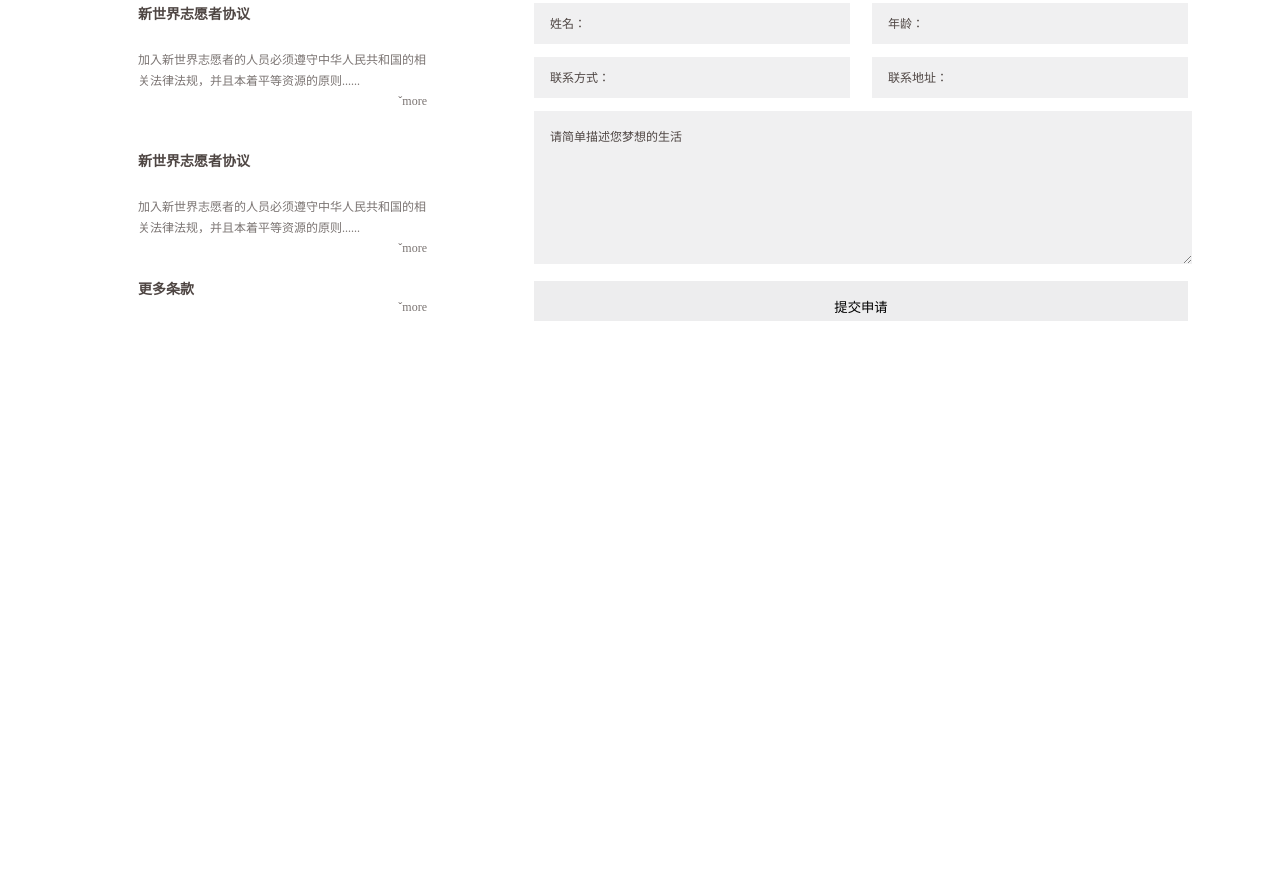
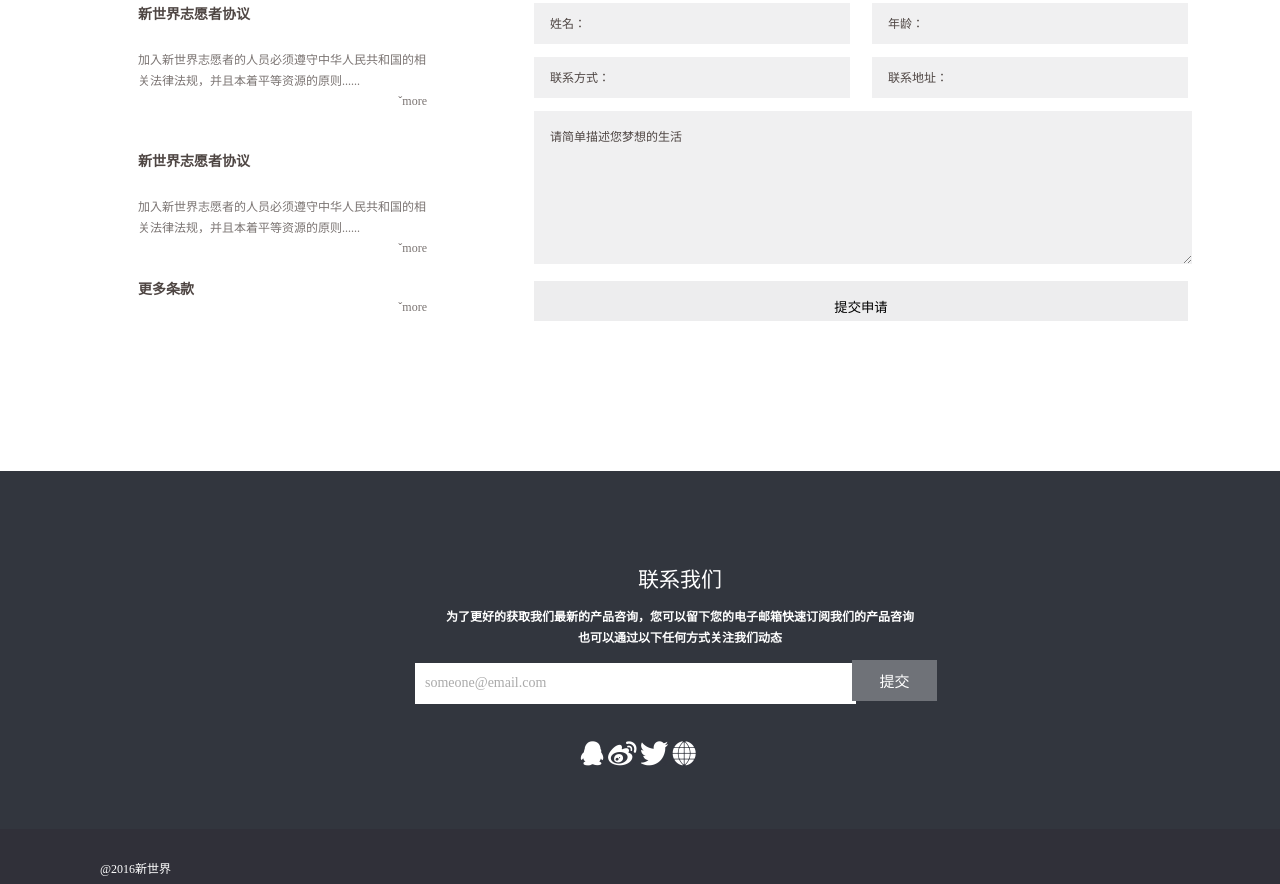
Before and after one commit to xiaotuzhi/task7, a plain HTML site: page index.html in a window 1280 px wide. Shown: the part 3757-4641 px from the top of the page. Before the commit the page ends 4228 px from the top, so only its background shows below. Drawn offline with Linux system fonts and the light colour scheme.

Commit message:
Update index.html

```diff
--- a/index.html
+++ b/index.html
@@ -611,6 +611,64 @@ textarea{
 	border:none;
 	background-color:#ededee;
 }
+.contact{
+	height:358px;
+	background-color:#32363e;
+}
+.contact-1{
+	padding-top:92px;
+	text-align:center;
+	color:#ffffff;
+	font-family:SimHei;
+	font-size:21px;
+}
+.contact-2{
+	padding-top:14px;
+	text-align:center;
+	color:#ffffff;
+	font-family:SimSun;
+	font-size:12px;
+	line-height:21px;
+}
+.contact-3{
+	margin:0 auto;
+	width:530px;
+}
+.contact-4{
+	margin-top:14px;
+	padding-left:10px;
+	width:431px;
+	height:41px;
+	border:none;
+	color:#aaaaaa;
+	font-family:Microsoft YaHei;
+	font-size:14px;
+}
+.button-7{
+	width:85px;
+	height:41px;
+	background-color:#6f7278;
+	font-family:Microsoft YaHei;
+	font-size:15px;
+	color:#ffffff;
+	border:none;
+	margin-left:-8px;
+}
+.contact-5{
+	margin:0 auto;
+	width:200px;
+	padding-top:37px;
+}
+.footer{
+	height:55px;
+	background-color:#303039;
+}
+.footer-1{
+	font-family:SimSun;
+	font-size:12px;
+	color:#ffffff;
+	padding:30px 0 0 100px;
+}
 	</style>
 </head>
 <body>
@@ -757,6 +815,22 @@ textarea{
 			<button class="button-6">提交申请</button>
 		</div>
 	</div>
-
+	<div class="contact">
+		<div class="contact-1">联系我们</div>
+		<div class="contact-2"><b>为了更好的获取我们最新的产品咨询，您可以留下您的电子邮箱快速订阅我们的产品咨询<br/>也可以通过以下任何方式关注我们动态</b></div>
+		<div class="contact-3">
+			<input class="contact-4" value="someone@email.com">
+			<button class="button-7">提交</button>
+		</div>
+		<div class="contact-5">
+			<img src="images/16.png">
+			<img src="images/17.png">
+			<img src="images/18.png">
+			<img src="images/19.png">
+		</div>
+	</div>
+	<div class="footer">
+		<div class="footer-1">@2016新世界</div>
+	</div>
 </body>
 </html>
```
